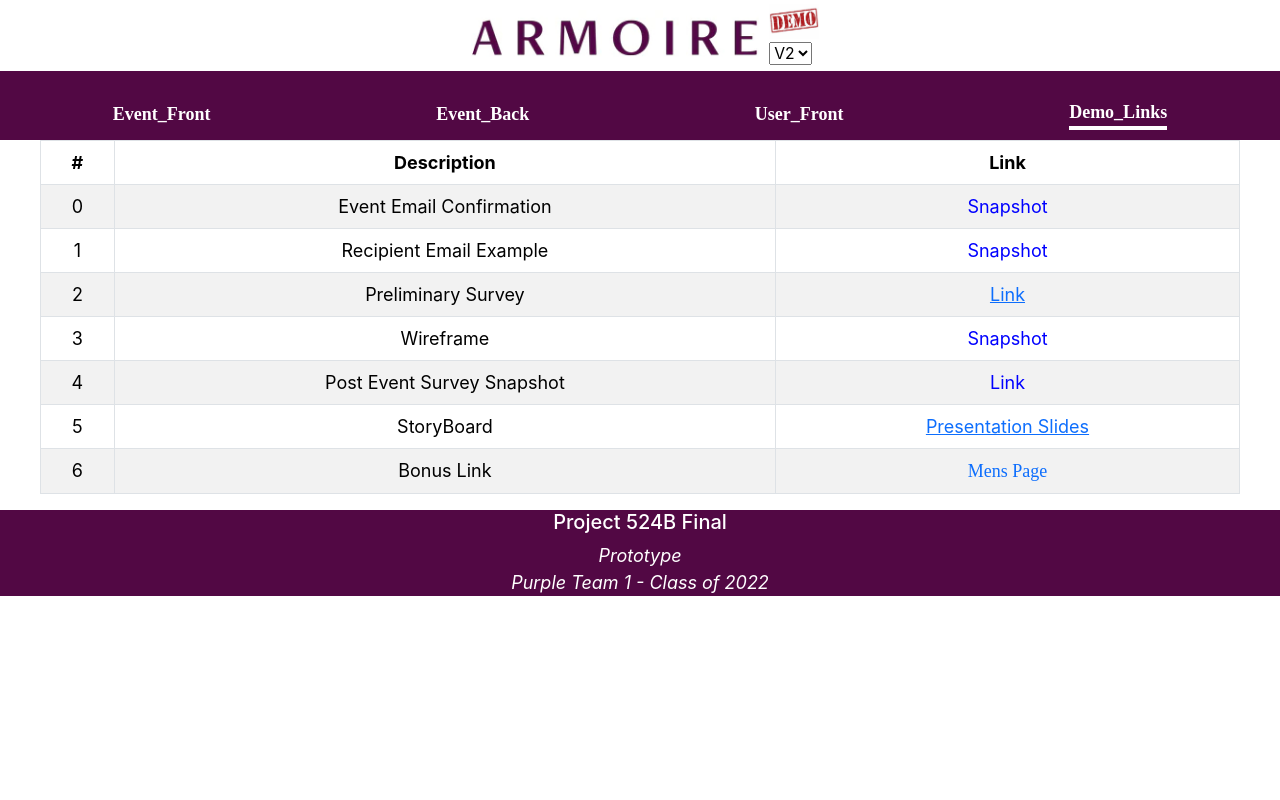
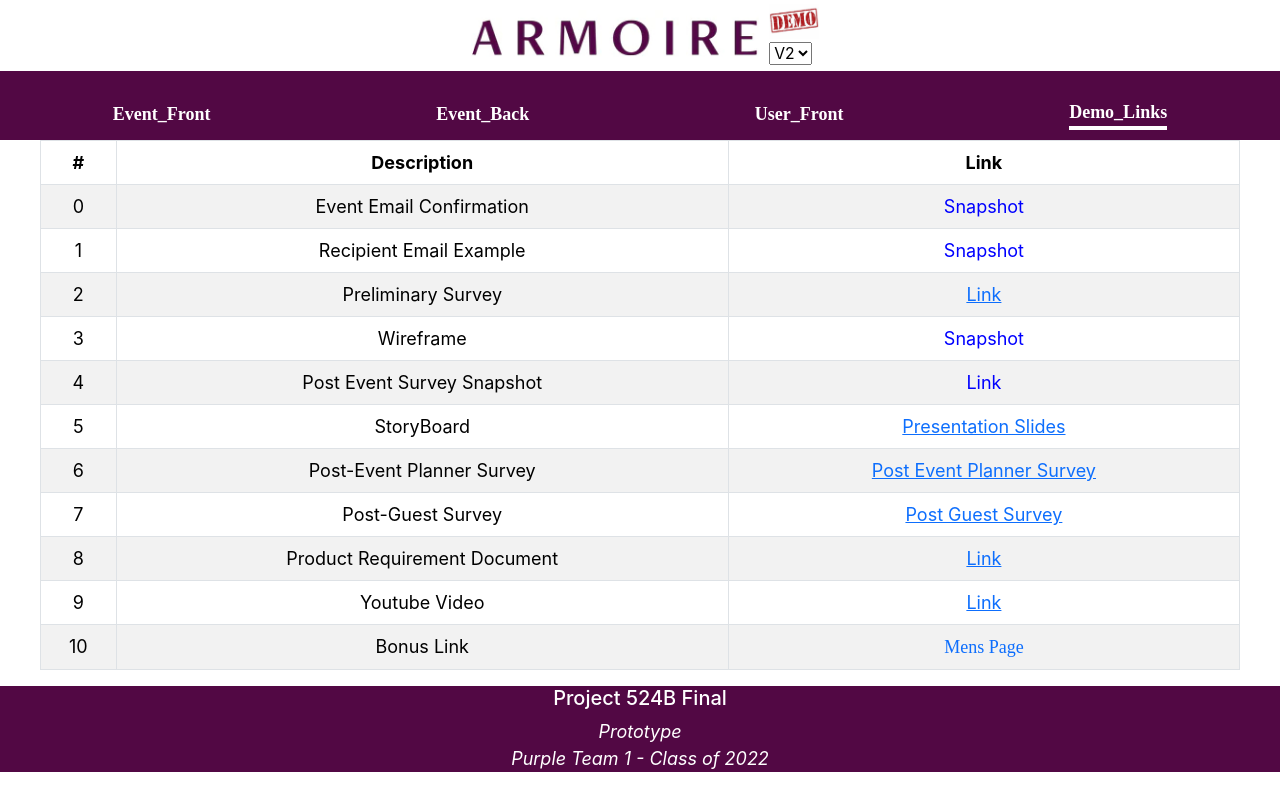
Before and after one commit to activewolf89/sample2, a React (Create React App) app: page /snapshot-links in a window 1280 px wide. Built offline with nearby package versions, Linux system fonts and the light colour scheme; some icons are missing.

Commit message:
updated demo links

```diff
--- a/src/MainBody/S_Links_2/index.js
+++ b/src/MainBody/S_Links_2/index.js
@@ -106,10 +106,31 @@ class Template extends Component {
   <tr>
   <td>5</td>
     <td>StoryBoard</td>
-    <td><a href='https://uwnetid-my.sharepoint.com/:f:/r/personal/janstan_uw_edu/Documents/Armoire/Armoire%20Style%20Project%20-%20Purple%20Team%201?csf=1&web=1&e=5Ra6fv' target="_blank">Presentation Slides</a></td>
+    <td><a href='https://uwnetid-my.sharepoint.com/:p:/g/personal/janstan_uw_edu/Ed1qdTwrJKhPjODxJmEFyvUB4_vsOVE3QsFmoo15gqt8EA?e=4%3A6cM5Eb&at=9' target="_blank">Presentation Slides</a></td>
   </tr>
   <tr>
   <td>6</td>
+    <td>Post-Event Planner Survey</td>
+    <td><a href='https://docs.google.com/forms/d/e/1FAIpQLScXGXW_EDgtdGarPORZ00MwSnZymgGXEojK9wSg1vxgayyc1w/viewform?usp=sf_link' target="_blank">Post Event Planner Survey</a></td>
+  </tr>
+  <tr>
+  <td>7</td>
+    <td>Post-Guest Survey</td>
+    <td><a href='https://www.surveymonkey.com/r/MPGB8H6' target="_blank">Post Guest Survey</a></td>
+  </tr>
+  <tr>
+  <td>8</td>
+    <td>Product Requirement Document</td>
+    <td><a href='https://docs.google.com/document/d/1398uPN_BImCyOpOGFYsMZtiKNtCIsc-TeJ7wY4sEzzQ/edit' target="_blank">Link</a></td>
+  </tr>
+  <tr>
+  <td>9</td>
+    <td>Youtube Video</td>
+    <td><a href='https://www.youtube.com/watch?v=-lrDB3AITMU&ab_channel=YoungdongKIM' target="_blank">Link</a></td>
+
+  </tr>
+  <tr>
+  <td>10</td>
     <td>Bonus Link</td>
     <td><StyledLink to='/bonus-link'>Mens Page</StyledLink></td>
   </tr>
```
Also changed, not shown: 1 other file (tests, documents, lock files or other folders).
